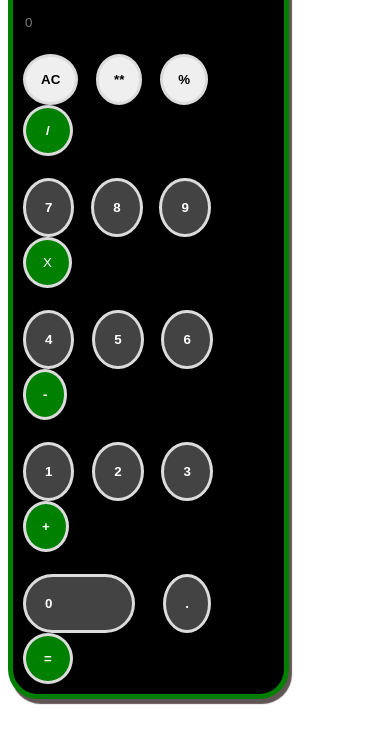
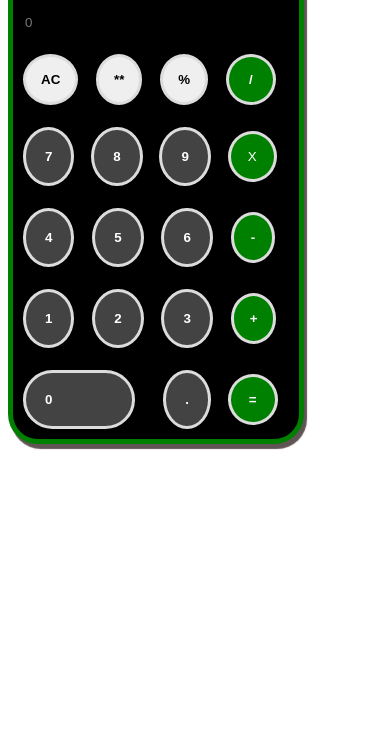
Before and after one commit to SayoBee/calculator-project, a plain HTML site: page index.html in a window 390 px wide. Shown: the part 108-844 px from the top of the page. Drawn offline with Linux system fonts and the light colour scheme.

Commit message:
fourth commit

```diff
--- a/style.css
+++ b/style.css
@@ -60,7 +60,7 @@
 
 {
     .outside{
-        width: 68%;
+        width: 72%;
         margin:0;
         padding-right:7px;
     }
```
